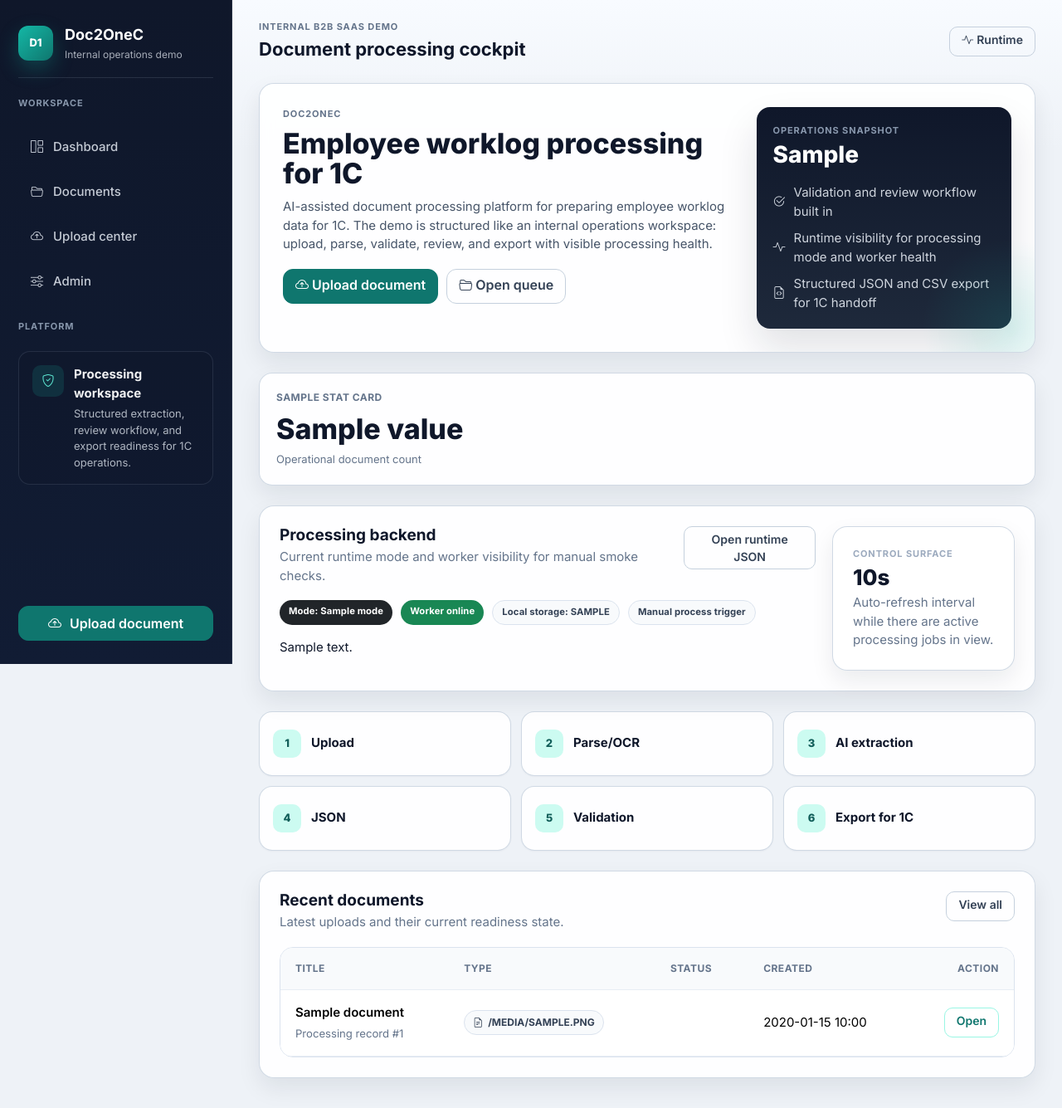
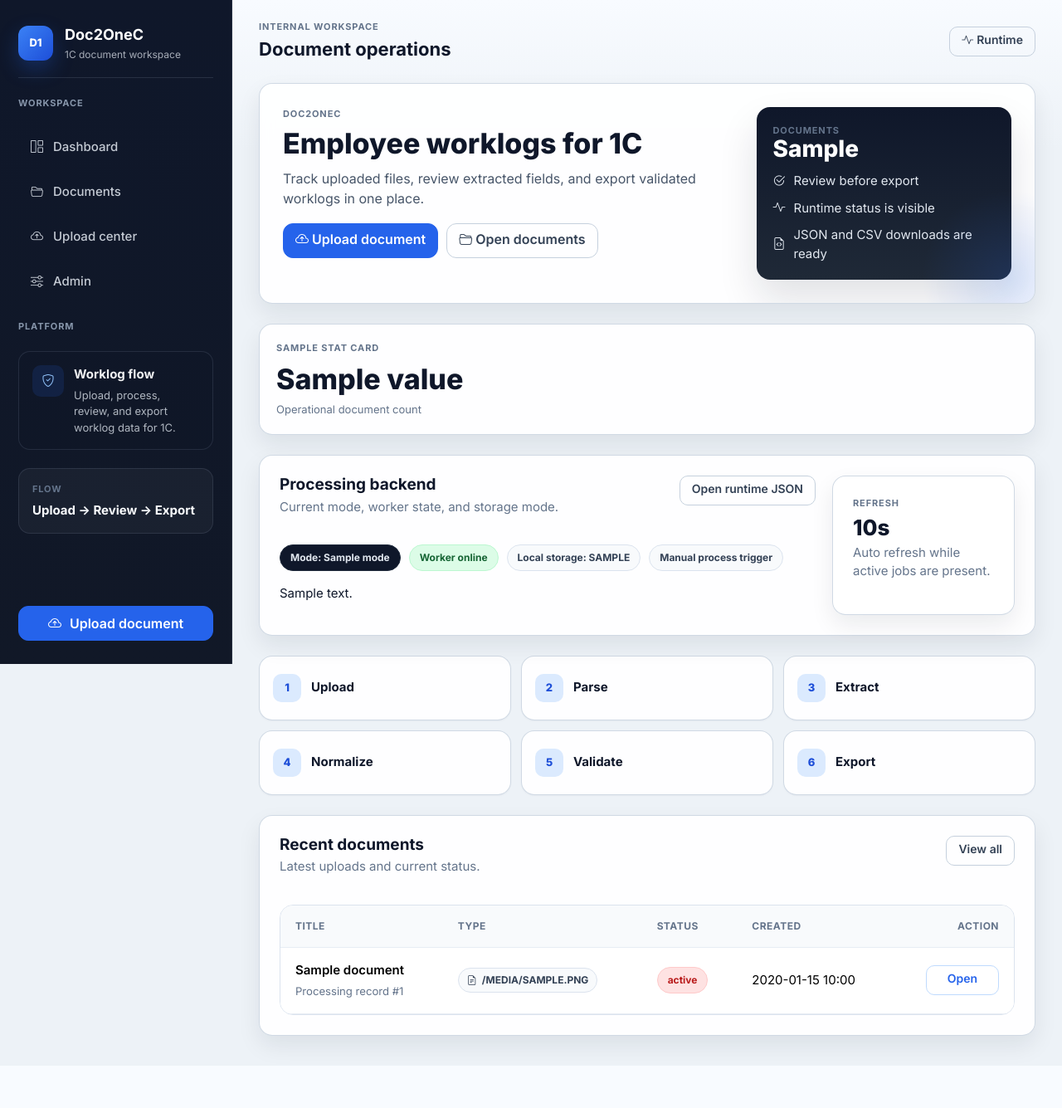
Before and after one commit to Asicvfx/Doc2OneC, a Django app: template templates/core/dashboard.html in a window 1280 px wide. Shown: the whole page at 83% size. After the commit the page ends 1278 px from the top, so only its background shows below. Run offline with Django 5.2, Linux system fonts and the light colour scheme; the template is opened without the code that fills it: most values are stand-ins (such as "Sample title", 1, 10 or a date in 2020); data that the repository does not hold is empty; parts of the project's set-up code (start-up, migrations or seed data) failed here and were passed over.

Commit message:
feat: polish internal saas demo ui

```diff
--- a/static/app.css
+++ b/static/app.css
@@ -1,22 +1,29 @@
 :root {
-  --app-bg: #eef2f7;
+  --app-bg: #edf2f7;
   --app-surface: #ffffff;
-  --app-surface-muted: #f8fafc;
+  --app-surface-muted: #f6f8fb;
   --app-sidebar: #0f172a;
   --app-sidebar-border: rgba(148, 163, 184, 0.18);
   --app-ink: #0f172a;
   --app-muted: #64748b;
   --app-line: #dbe3ee;
   --app-line-strong: #c5d0dd;
-  --app-accent: #0f766e;
-  --app-accent-strong: #115e59;
-  --app-accent-soft: #ccfbf1;
+  --app-accent: #2563eb;
+  --app-accent-strong: #1d4ed8;
+  --app-accent-soft: #dbeafe;
+  --app-accent-muted: #eff6ff;
+  --app-success-soft: #dcfce7;
+  --app-success-ink: #166534;
+  --app-warning-soft: #fef3c7;
+  --app-warning-ink: #92400e;
+  --app-danger-soft: #fee2e2;
+  --app-danger-ink: #b91c1c;
   --app-shadow-sm: 0 1px 2px rgba(15, 23, 42, 0.04);
   --app-shadow-md: 0 12px 28px rgba(15, 23, 42, 0.08);
   --app-shadow-lg: 0 24px 48px rgba(15, 23, 42, 0.12);
   --app-radius-sm: 10px;
   --app-radius-md: 14px;
-  --app-radius-lg: 18px;
+  --app-radius-lg: 16px;
 }
 
 * {
@@ -67,7 +74,7 @@ code,
   gap: 22px;
   height: 100vh;
   padding: 28px 22px;
-  background: linear-gradient(180deg, #0f172a 0%, #111c34 100%);
+  background: linear-gradient(180deg, #0f172a 0%, #111827 100%);
   color: rgba(255, 255, 255, 0.94);
   border-right: 1px solid var(--app-sidebar-border);
 }
@@ -95,11 +102,11 @@ code,
   width: 42px;
   height: 42px;
   border-radius: 12px;
-  background: linear-gradient(135deg, #14b8a6, #0f766e);
+  background: linear-gradient(135deg, #3b82f6, #1d4ed8);
   color: #fff;
   font-size: 13px;
   font-weight: 800;
-  box-shadow: 0 10px 24px rgba(20, 184, 166, 0.26);
+  box-shadow: 0 10px 24px rgba(37, 99, 235, 0.28);
 }
 
 .sidebar-brand-name {
@@ -116,11 +123,22 @@ code,
   color: rgba(226, 232, 240, 0.72);
 }
 
-.sidebar-section-label {
+.sidebar-section-label,
+.app-eyebrow,
+.page-kicker,
+.form-label,
+.hero-side-label,
+.detail-stat-label,
+.sidebar-status-label,
+.metric-label,
+.code-panel-label {
   font-size: 11px;
   font-weight: 700;
   letter-spacing: 0.08em;
   text-transform: uppercase;
+}
+
+.sidebar-section-label {
   color: rgba(148, 163, 184, 0.9);
 }
 
@@ -150,17 +168,21 @@ code,
 
 .sidebar-link.active {
   color: #fff;
-  background: rgba(20, 184, 166, 0.13);
-  border-color: rgba(45, 212, 191, 0.34);
+  background: rgba(37, 99, 235, 0.16);
+  border-color: rgba(96, 165, 250, 0.34);
   box-shadow: inset 0 1px 0 rgba(255, 255, 255, 0.05);
+}
+
+.sidebar-note-card,
+.sidebar-status-card {
+  padding: 16px;
+  border: 1px solid rgba(148, 163, 184, 0.16);
+  border-radius: 14px;
 }
 
 .sidebar-note-card {
   display: flex;
   gap: 12px;
-  padding: 16px;
-  border: 1px solid rgba(148, 163, 184, 0.16);
-  border-radius: 14px;
   background: rgba(15, 23, 42, 0.28);
 }
 
@@ -172,8 +194,8 @@ code,
   height: 38px;
   flex: 0 0 38px;
   border-radius: 10px;
-  background: rgba(20, 184, 166, 0.15);
-  color: #5eead4;
+  background: rgba(37, 99, 235, 0.14);
+  color: #93c5fd;
 }
 
 .sidebar-note-title {
@@ -184,6 +206,20 @@ code,
 .sidebar-note-text {
   color: rgba(226, 232, 240, 0.76);
   font-size: 13px;
+}
+
+.sidebar-status-card {
+  background: rgba(255, 255, 255, 0.04);
+}
+
+.sidebar-status-label {
+  margin-bottom: 6px;
+  color: rgba(148, 163, 184, 0.9);
+}
+
+.sidebar-status-value {
+  color: #f8fafc;
+  font-weight: 700;
 }
 
 .sidebar-cta {
@@ -208,12 +244,14 @@ code,
   padding: 24px 32px 0;
 }
 
-.app-eyebrow {
-  font-size: 11px;
-  font-weight: 700;
+.app-eyebrow,
+.page-kicker,
+.hero-side-label,
+.detail-stat-label,
+.sidebar-status-label,
+.metric-label,
+.code-panel-label {
   color: var(--app-muted);
-  letter-spacing: 0.08em;
-  text-transform: uppercase;
 }
 
 .app-topbar-title {
@@ -261,7 +299,7 @@ code,
 
 .btn-outline-primary {
   --bs-btn-color: var(--app-accent);
-  --bs-btn-border-color: #99f6e4;
+  --bs-btn-border-color: #bfdbfe;
   --bs-btn-hover-bg: var(--app-accent);
   --bs-btn-hover-border-color: var(--app-accent);
   --bs-btn-hover-color: #fff;
@@ -296,21 +334,16 @@ code,
 
 .page-kicker {
   margin-bottom: 10px;
-  font-size: 11px;
-  font-weight: 700;
-  letter-spacing: 0.08em;
-  text-transform: uppercase;
-  color: var(--app-muted);
 }
 
 .hero-panel,
 .content-panel,
 .metric-card,
-.stat-card,
 .empty-state,
 .next-step,
 .upload-dropzone,
-.insight-card {
+.insight-card,
+.detail-stat-card {
   background: rgba(255, 255, 255, 0.92);
   border: 1px solid rgba(203, 213, 225, 0.9);
   box-shadow: var(--app-shadow-md);
@@ -322,7 +355,8 @@ code,
 .next-step,
 .empty-state,
 .upload-dropzone,
-.insight-card {
+.insight-card,
+.detail-stat-card {
   border-radius: var(--app-radius-lg);
 }
 
@@ -350,7 +380,7 @@ code,
   width: 220px;
   height: 220px;
   border-radius: 50%;
-  background: radial-gradient(circle, rgba(20, 184, 166, 0.14), transparent 68%);
+  background: radial-gradient(circle, rgba(37, 99, 235, 0.16), transparent 68%);
   pointer-events: none;
 }
 
@@ -368,9 +398,9 @@ code,
 }
 
 .hero-copy {
-  max-width: 760px;
+  max-width: 620px;
   color: #475569;
-  font-size: 15px;
+  font-size: 16px;
 }
 
 .hero-actions {
@@ -389,35 +419,44 @@ code,
   min-height: 100%;
   padding: 20px;
   border-radius: 16px;
-  background: linear-gradient(180deg, #0f172a 0%, #1e293b 100%);
+  background: linear-gradient(180deg, #0f172a 0%, #1f2937 100%);
   color: #e2e8f0;
   box-shadow: var(--app-shadow-lg);
 }
 
-.hero-side-label {
-  font-size: 11px;
-  font-weight: 700;
-  letter-spacing: 0.08em;
-  text-transform: uppercase;
-  color: rgba(148, 163, 184, 0.92);
+.hero-side-value,
+.metric-value,
+.insight-card-value,
+.detail-stat-number {
+  font-weight: 800;
+  line-height: 1;
 }
 
 .hero-side-value {
   font-size: 28px;
-  font-weight: 800;
   color: #fff;
 }
 
-.hero-side-list {
+.hero-side-list,
+.upload-side-list,
+.detail-sidebar,
+.action-stack,
+.validation-list {
   display: grid;
+}
+
+.hero-side-list,
+.upload-side-list,
+.detail-sidebar,
+.action-stack {
   gap: 10px;
 }
 
-.hero-side-item {
+.hero-side-item,
+.upload-side-item {
   display: flex;
   align-items: center;
   gap: 10px;
-  color: rgba(226, 232, 240, 0.9);
 }
 
 .metric-card {
@@ -426,32 +465,61 @@ code,
   padding: 20px;
 }
 
-.metric-label {
-  color: var(--app-muted);
-  font-size: 12px;
-  font-weight: 700;
-  text-transform: uppercase;
-  letter-spacing: 0.04em;
+.metric-card.success {
+  background: linear-gradient(180deg, #ffffff 0%, #f0fdf4 100%);
+}
+
+.metric-card.warning {
+  background: linear-gradient(180deg, #ffffff 0%, #fffbeb 100%);
+}
+
+.metric-card.danger {
+  background: linear-gradient(180deg, #ffffff 0%, #fef2f2 100%);
+}
+
+.metric-card.info {
+  background: linear-gradient(180deg, #ffffff 0%, #eff6ff 100%);
 }
 
 .metric-value {
   margin-top: 12px;
   font-size: 34px;
-  font-weight: 800;
-  line-height: 1;
+}
+
+.metric-note,
+.panel-copy,
+.form-text,
+.doc-title small,
+.next-step p,
+.insight-card-copy,
+.timeline-copy,
+.upload-side-item .text-muted,
+.processing-issue-detail {
+  color: var(--app-muted);
 }
 
 .metric-note {
   margin-top: 10px;
-  color: var(--app-muted);
   font-size: 13px;
 }
 
-.panel-header {
+.panel-header,
+.code-panel-header,
+.live-status-banner,
+.page-heading,
+.status-ribbon,
+.detail-header-meta {
   display: flex;
+}
+
+.panel-header,
+.code-panel-header {
   align-items: flex-start;
   justify-content: space-between;
   gap: 16px;
+}
+
+.panel-header {
   margin-bottom: 18px;
 }
 
@@ -461,11 +529,6 @@ code,
   font-weight: 700;
 }
 
-.panel-copy {
-  color: var(--app-muted);
-  margin-bottom: 0;
-}
-
 .runtime-layout {
   display: grid;
   grid-template-columns: minmax(0, 1fr) 220px;
@@ -473,34 +536,85 @@ code,
   align-items: start;
 }
 
-.badge {
-  border-radius: 999px;
-  padding: 8px 11px;
-  font-weight: 700;
-  letter-spacing: 0.01em;
+.status-ribbon,
+.detail-header-meta {
+  flex-wrap: wrap;
+  gap: 10px;
+  align-items: center;
 }
 
-.badge.text-bg-light {
-  color: #334155 !important;
-  background: #f8fafc !important;
-  border: 1px solid var(--app-line) !important;
+.status-chip,
+.status-badge,
+.doc-meta-pill,
+.validation-field {
+  display: inline-flex;
+  align-items: center;
+  justify-content: center;
+  border-radius: 999px;
+  font-weight: 700;
+  white-space: nowrap;
 }
 
-.status-ribbon {
-  display: flex;
-  flex-wrap: wrap;
-  gap: 10px;
+.status-chip,
+.status-badge {
+  min-height: 32px;
+  padding: 0 12px;
+  border: 1px solid transparent;
+  font-size: 12px;
+}
+
+.status-chip-dark {
+  color: #e2e8f0;
+  background: #0f172a;
+  border-color: #1e293b;
+}
+
+.status-chip-info,
+.status-badge.status-ready,
+.status-badge.status-processing {
+  color: #1d4ed8;
+  background: var(--app-accent-muted);
+  border-color: #bfdbfe;
+}
+
+.status-chip-success,
+.status-badge.status-ready_for_1c,
+.status-badge.status-exported {
+  color: var(--app-success-ink);
+  background: var(--app-success-soft);
+  border-color: #bbf7d0;
+}
+
+.status-chip-warning,
+.status-badge.status-needs_review,
+.status-badge.status-queued {
+  color: var(--app-warning-ink);
+  background: var(--app-warning-soft);
+  border-color: #fde68a;
+}
+
+.status-chip-danger,
+.status-badge.status-failed {
+  color: var(--app-danger-ink);
+  background: var(--app-danger-soft);
+  border-color: #fecaca;
+}
+
+.status-chip-neutral,
+.status-badge.status-uploaded {
+  color: #334155;
+  background: #f8fafc;
+  border-color: var(--app-line);
 }
 
 .live-status-banner {
-  display: flex;
   align-items: center;
   justify-content: space-between;
   gap: 18px;
   border: 1px solid #bfdbfe;
   border-radius: 16px;
   padding: 18px 20px;
-  background: linear-gradient(180deg, #f8fbff 0%, #eef6ff 100%);
+  background: linear-gradient(180deg, #f8fbff 0%, #eff6ff 100%);
   color: #1e3a8a;
   box-shadow: var(--app-shadow-md);
 }
@@ -556,6 +676,7 @@ code,
   border: 1px solid var(--app-line);
   border-radius: 16px;
   overflow: hidden;
+  background: #fff;
 }
 
 .table {
@@ -582,42 +703,33 @@ code,
   background: rgba(248, 250, 252, 0.72);
 }
 
+.table td:last-child .btn {
+  min-width: 88px;
+}
+
 .doc-title {
   display: flex;
   flex-direction: column;
   gap: 5px;
 }
 
-.doc-title small {
-  color: var(--app-muted);
-}
-
 .doc-meta-pill {
-  display: inline-flex;
-  align-items: center;
   gap: 6px;
   min-height: 30px;
   padding: 0 10px;
-  border-radius: 999px;
   border: 1px solid var(--app-line);
   background: #f8fafc;
   color: #334155;
   font-size: 12px;
-  font-weight: 700;
 }
 
 .filter-grid {
-  display: grid;
   grid-template-columns: minmax(0, 1.2fr) minmax(220px, 0.8fr) auto;
   gap: 14px;
 }
 
 .form-label {
   margin-bottom: 8px;
-  font-size: 12px;
-  font-weight: 700;
-  text-transform: uppercase;
-  letter-spacing: 0.04em;
   color: var(--app-muted);
 }
 
@@ -911,37 +1036,18 @@ code,
   font-size: 22px;
 }
 
-.upload-side-list {
-  display: grid;
-  gap: 12px;
-}
-
-.upload-side-item {
-  display: flex;
-  gap: 12px;
-  align-items: flex-start;
-}
-
 .upload-side-item i {
   color: var(--app-accent);
 }
 
 .insight-grid {
-  display: grid;
   grid-template-columns: repeat(3, minmax(0, 1fr));
   gap: 16px;
 }
 
 .insight-card-value {
   font-size: 26px;
-  font-weight: 800;
-  line-height: 1;
   margin-bottom: 6px;
-}
-
-.insight-card-copy {
-  color: var(--app-muted);
-  margin-bottom: 0;
 }
 
 .pagination .page-link {
--- a/templates/base.html
+++ b/templates/base.html
@@ -20,7 +20,7 @@
           <span class="brand-mark">D1</span>
           <span>
             <span class="sidebar-brand-name">Doc2OneC</span>
-            <span class="sidebar-brand-subtitle">Internal operations demo</span>
+            <span class="sidebar-brand-subtitle">1C document workspace</span>
           </span>
         </a>
       </div>
@@ -49,9 +49,14 @@
       <div class="sidebar-note-card">
         <div class="sidebar-note-icon"><i class="bi bi-shield-check"></i></div>
         <div>
-          <div class="sidebar-note-title">Processing workspace</div>
-          <p class="sidebar-note-text mb-0">Structured extraction, review workflow, and export readiness for 1C operations.</p>
+          <div class="sidebar-note-title">Worklog flow</div>
+          <p class="sidebar-note-text mb-0">Upload, process, review, and export worklog data for 1C.</p>
         </div>
+      </div>
+
+      <div class="sidebar-status-card">
+        <div class="sidebar-status-label">Flow</div>
+        <div class="sidebar-status-value">Upload -> Review -> Export</div>
       </div>
 
       <a class="btn btn-primary sidebar-cta" href="{% url 'documents:upload' %}">
@@ -63,8 +68,8 @@
     <div class="app-main">
       <header class="app-topbar">
         <div>
-          <div class="app-eyebrow">Internal B2B SaaS demo</div>
-          <div class="app-topbar-title">Document processing cockpit</div>
+          <div class="app-eyebrow">Internal workspace</div>
+          <div class="app-topbar-title">Document operations</div>
         </div>
         <div class="app-topbar-actions">
           <a class="btn btn-outline-secondary btn-sm d-lg-none" href="{% url 'documents:upload' %}">
--- a/templates/core/dashboard.html
+++ b/templates/core/dashboard.html
@@ -8,26 +8,26 @@
   <div class="hero-grid">
     <div>
       <div class="page-kicker">Doc2OneC</div>
-      <h1 class="hero-title">Employee worklog processing for 1C</h1>
-      <p class="hero-copy mb-0">AI-assisted document processing platform for preparing employee worklog data for 1C. The demo is structured like an internal operations workspace: upload, parse, validate, review, and export with visible processing health.</p>
+      <h1 class="hero-title">Employee worklogs for 1C</h1>
+      <p class="hero-copy mb-0">Track uploaded files, review extracted fields, and export validated worklogs in one place.</p>
       <div class="hero-actions">
         <a class="btn btn-primary" href="{% url 'documents:upload' %}">
           <i class="bi bi-cloud-arrow-up me-1"></i>Upload document
         </a>
         <a class="btn btn-outline-secondary" href="{% url 'documents:list' %}">
-          <i class="bi bi-folder2-open me-1"></i>Open queue
+          <i class="bi bi-folder2-open me-1"></i>Open documents
         </a>
       </div>
     </div>
     <div class="hero-side-card">
       <div>
-        <div class="hero-side-label">Operations snapshot</div>
+        <div class="hero-side-label">Documents</div>
         <div class="hero-side-value">{{ stat_cards.0.1 }}</div>
       </div>
       <div class="hero-side-list">
-        <div class="hero-side-item"><i class="bi bi-check2-circle"></i><span>Validation and review workflow built in</span></div>
-        <div class="hero-side-item"><i class="bi bi-activity"></i><span>Runtime visibility for processing mode and worker health</span></div>
-        <div class="hero-side-item"><i class="bi bi-file-earmark-code"></i><span>Structured JSON and CSV export for 1C handoff</span></div>
+        <div class="hero-side-item"><i class="bi bi-check2-circle"></i><span>Review before export</span></div>
+        <div class="hero-side-item"><i class="bi bi-activity"></i><span>Runtime status is visible</span></div>
+        <div class="hero-side-item"><i class="bi bi-file-earmark-code"></i><span>JSON and CSV downloads are ready</span></div>
       </div>
     </div>
   </div>
@@ -51,41 +51,41 @@
       <div class="panel-header">
         <div>
           <h2 class="panel-title">Processing backend</h2>
-          <p class="panel-copy">Current runtime mode and worker visibility for manual smoke checks.</p>
+          <p class="panel-copy">Current mode, worker state, and storage mode.</p>
         </div>
         <a class="btn btn-outline-secondary btn-sm" href="{% url 'processing-runtime-status' %}" target="_blank" rel="noopener">Open runtime JSON</a>
       </div>
       <div class="status-ribbon mb-3">
-        <span class="badge text-bg-dark">Mode: {{ runtime_status.mode }}</span>
+        <span class="status-chip status-chip-dark">Mode: {{ runtime_status.mode }}</span>
         {% if runtime_status.worker_status == "online" %}
-          <span class="badge text-bg-success">Worker online</span>
+          <span class="status-chip status-chip-success">Worker online</span>
         {% elif runtime_status.worker_status == "eager" %}
-          <span class="badge text-bg-warning">Eager mode</span>
+          <span class="status-chip status-chip-warning">Eager mode</span>
         {% elif runtime_status.worker_status == "not_required" %}
-          <span class="badge text-bg-secondary">Worker not required</span>
+          <span class="status-chip status-chip-neutral">Worker not required</span>
         {% else %}
-          <span class="badge text-bg-danger">{{ runtime_status.worker_status|title }}</span>
+          <span class="status-chip status-chip-danger">{{ runtime_status.worker_status|title }}</span>
         {% endif %}
         {% if runtime_status.storage_shared %}
-          <span class="badge text-bg-success">Shared storage: {{ runtime_status.storage_backend|upper }}</span>
+          <span class="status-chip status-chip-success">Shared storage: {{ runtime_status.storage_backend|upper }}</span>
         {% else %}
-          <span class="badge text-bg-light">Local storage: {{ runtime_status.storage_backend|upper }}</span>
+          <span class="status-chip status-chip-neutral">Local storage: {{ runtime_status.storage_backend|upper }}</span>
         {% endif %}
         {% if runtime_status.local_worker_override %}
-          <span class="badge text-bg-warning text-dark">Local worker override</span>
+          <span class="status-chip status-chip-warning">Local worker override</span>
         {% endif %}
         {% if runtime_status.auto_process_on_upload %}
-          <span class="badge text-bg-primary">Auto-process on upload</span>
+          <span class="status-chip status-chip-info">Auto process on upload</span>
         {% else %}
-          <span class="badge text-bg-light">Manual process trigger</span>
+          <span class="status-chip status-chip-neutral">Manual process trigger</span>
         {% endif %}
       </div>
       <p class="mb-0">{{ runtime_status.worker_detail }}</p>
     </div>
     <div class="insight-card">
-      <div class="hero-side-label mb-2">Control surface</div>
+      <div class="hero-side-label mb-2">Refresh</div>
       <div class="insight-card-value">{{ refresh_seconds }}s</div>
-      <p class="insight-card-copy">Auto-refresh interval while there are active processing jobs in view.</p>
+      <p class="insight-card-copy">Auto refresh while active jobs are present.</p>
     </div>
   </div>
 </section>
@@ -94,7 +94,7 @@
   <section class="live-status-banner mb-4">
     <div>
       <div class="live-status-title">Currently processing {{ active_processing_count }} document{{ active_processing_count|pluralize }}</div>
-      <p class="mb-0">This dashboard refreshes automatically every {{ refresh_seconds }} seconds while queued or running documents are still active.</p>
+      <p class="mb-0">This page refreshes every {{ refresh_seconds }} seconds while jobs are active.</p>
     </div>
     <a class="btn btn-outline-primary btn-sm" href="{% url 'documents:list' %}?status=queued">Watch queue</a>
   </section>
@@ -102,18 +102,18 @@
 
 <section class="workflow-strip mb-4">
   <div class="workflow-step"><span class="workflow-step-index">1</span><span class="workflow-step-label">Upload</span></div>
-  <div class="workflow-step"><span class="workflow-step-index">2</span><span class="workflow-step-label">Parse/OCR</span></div>
-  <div class="workflow-step"><span class="workflow-step-index">3</span><span class="workflow-step-label">AI extraction</span></div>
-  <div class="workflow-step"><span class="workflow-step-index">4</span><span class="workflow-step-label">JSON</span></div>
-  <div class="workflow-step"><span class="workflow-step-index">5</span><span class="workflow-step-label">Validation</span></div>
-  <div class="workflow-step"><span class="workflow-step-index">6</span><span class="workflow-step-label">Export for 1C</span></div>
+  <div class="workflow-step"><span class="workflow-step-index">2</span><span class="workflow-step-label">Parse</span></div>
+  <div class="workflow-step"><span class="workflow-step-index">3</span><span class="workflow-step-label">Extract</span></div>
+  <div class="workflow-step"><span class="workflow-step-index">4</span><span class="workflow-step-label">Normalize</span></div>
+  <div class="workflow-step"><span class="workflow-step-index">5</span><span class="workflow-step-label">Validate</span></div>
+  <div class="workflow-step"><span class="workflow-step-index">6</span><span class="workflow-step-label">Export</span></div>
 </section>
 
 <section class="content-panel">
   <div class="panel-header">
     <div>
       <h2 class="panel-title">Recent documents</h2>
-      <p class="panel-copy">Latest uploads and their current readiness state.</p>
+      <p class="panel-copy">Latest uploads and current status.</p>
     </div>
     <a class="btn btn-outline-secondary btn-sm" href="{% url 'documents:list' %}">View all</a>
   </div>
@@ -155,7 +155,7 @@
     <div class="empty-state">
       <i class="bi bi-file-earmark-arrow-up"></i>
       <div class="empty-state-title">No documents yet</div>
-      <p class="mb-2">Start by uploading a worklog file to see the full extraction and review flow.</p>
+      <p class="mb-2">Upload the first worklog file to start the flow.</p>
       <a class="btn btn-primary btn-sm" href="{% url 'documents:upload' %}">Upload first document</a>
     </div>
   {% endif %}
--- a/templates/partials/status_badge.html
+++ b/templates/partials/status_badge.html
@@ -1 +1 @@
-<span class="badge text-bg-{{ document.status_badge_class }}">{{ document.get_status_display }}</span>
+<span class="status-badge status-{{ document.status }}">{{ document.get_status_display }}</span>
```
Also changed, not shown: other parts of static/app.css (+74 -57 lines), templates/documents/document_detail.html (+23 -12 lines), templates/documents/document_list.html (+11 -11 lines), templates/documents/document_review.html (+43 -14 lines), templates/documents/document_upload.html (+13 -13 lines).
